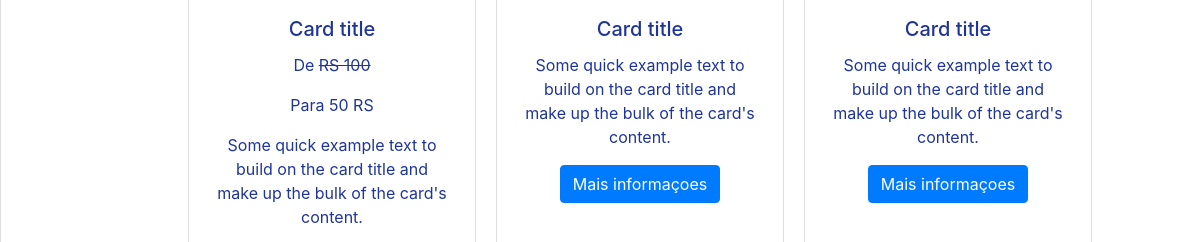
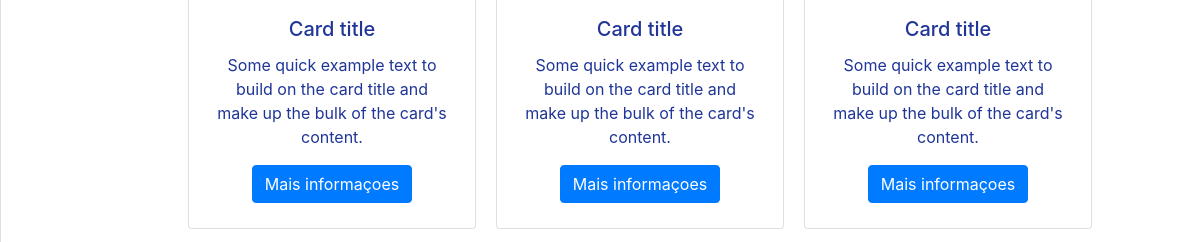
Before and after one commit to santosgv/farma.brasil, a plain HTML site: page index.html in a window 1280 px wide. Shown: the part 692-934 px from the top of the page, 0-1195 px from the left. Drawn offline with nearby package versions, Linux system fonts and the light colour scheme.

Commit message:
removendo o preco

```diff
--- a/index.html
+++ b/index.html
@@ -79,8 +79,6 @@
   <img class="card-img-top" src="src/img/menu01.jpeg" alt="Card image cap">
   <div class="card-body">
     <h5 class="card-title">Card title</h5>
-	<p>De <s>RS 100</s></p>
-	<p>Para 50 RS</p>
     <p class="card-text">Some quick example text to build on the card title and make up the bulk of the card's content.</p>
 <a href="#" class="btn btn-primary">Mais informaçoes</a>
   </div>
```
